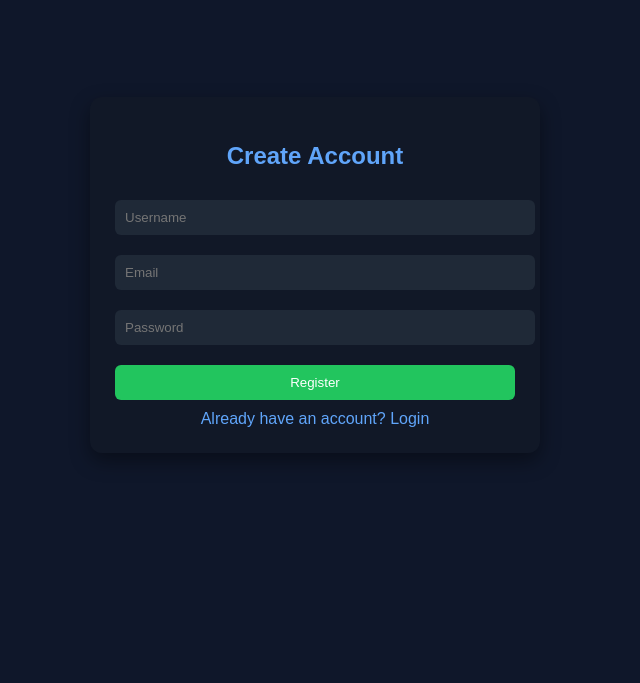
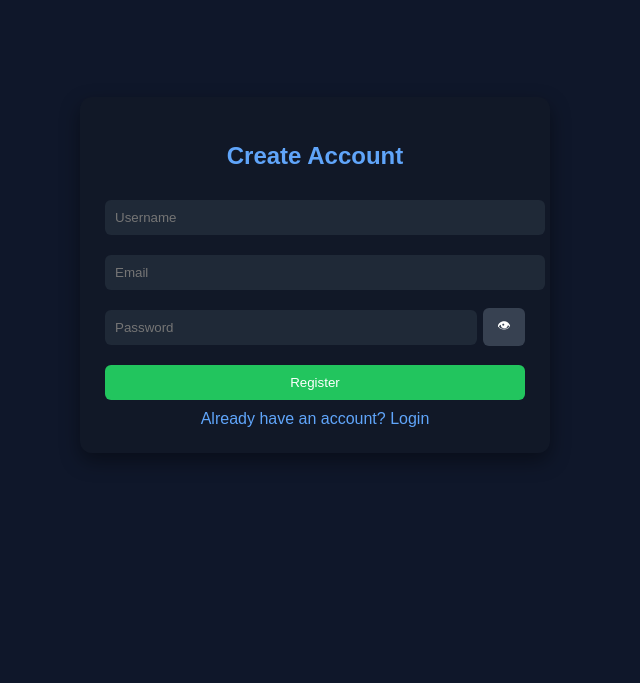
Before and after one commit to Killmon3r/cloud-password-tool, a Flask app: page /register-page in a window 1280 px wide. Shown: the part 133-816 px from the top of the page, without its empty margins (325-965 px from the left). Run offline with Flask 3, Linux system fonts and the light colour scheme.

Commit message:
Enhance registration form with password toggle
Added password visibility toggle functionality and adjusted styles.

```diff
--- a/templates/register.html
+++ b/templates/register.html
@@ -17,7 +17,7 @@
         }
 
         .card {
-            width: 400px;
+            width: 420px;
             background: #111827;
             padding: 25px;
             border-radius: 12px;
@@ -39,7 +39,31 @@
             color: white;
         }
 
-        button {
+        .password-box {
+            display: flex;
+            align-items: center;
+            gap: 6px;
+        }
+
+        .password-box input {
+            flex: 1;
+        }
+
+        .toggle-btn {
+            width: 42px;
+            height: 38px;
+            border: none;
+            border-radius: 6px;
+            background: #374151;
+            color: white;
+            cursor: pointer;
+        }
+
+        .toggle-btn:hover {
+            background: #4b5563;
+        }
+
+        button.register-btn {
             width: 100%;
             padding: 10px;
             background: #22c55e;
@@ -50,7 +74,7 @@
             margin-top: 10px;
         }
 
-        button:hover {
+        button.register-btn:hover {
             background: #16a34a;
         }
 
@@ -77,9 +101,13 @@
 
     <input id="username" placeholder="Username">
     <input id="email" placeholder="Email">
-    <input id="password" type="password" placeholder="Password">
 
-    <button onclick="register()">Register</button>
+    <div class="password-box">
+        <input id="password" type="password" placeholder="Password">
+        <button class="toggle-btn" onclick="togglePassword('password')">👁</button>
+    </div>
+
+    <button class="register-btn" onclick="register()">Register</button>
 
     <div id="result"></div>
 
@@ -88,5 +116,12 @@
 
 <script src="/static/js/main.js"></script>
 
+<script>
+function togglePassword(id) {
+    const field = document.getElementById(id);
+    field.type = field.type === "password" ? "text" : "password";
+}
+</script>
+
 </body>
 </html>
```
